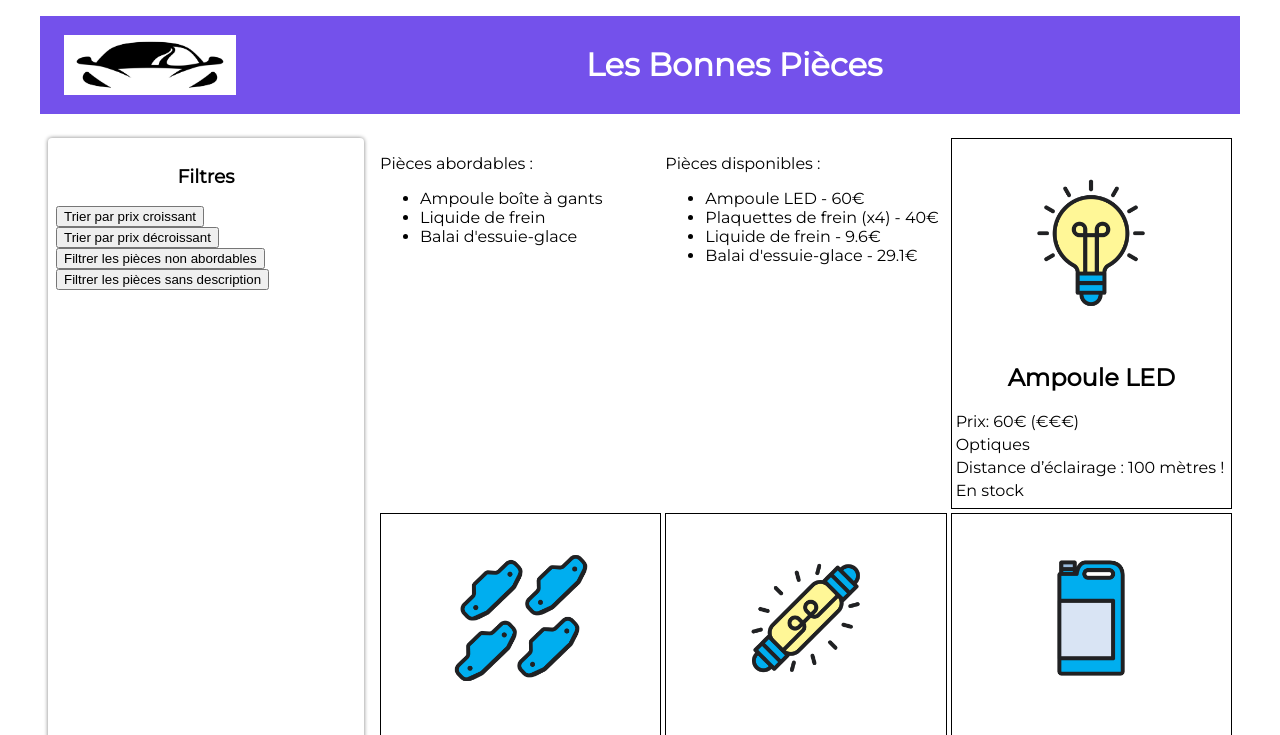
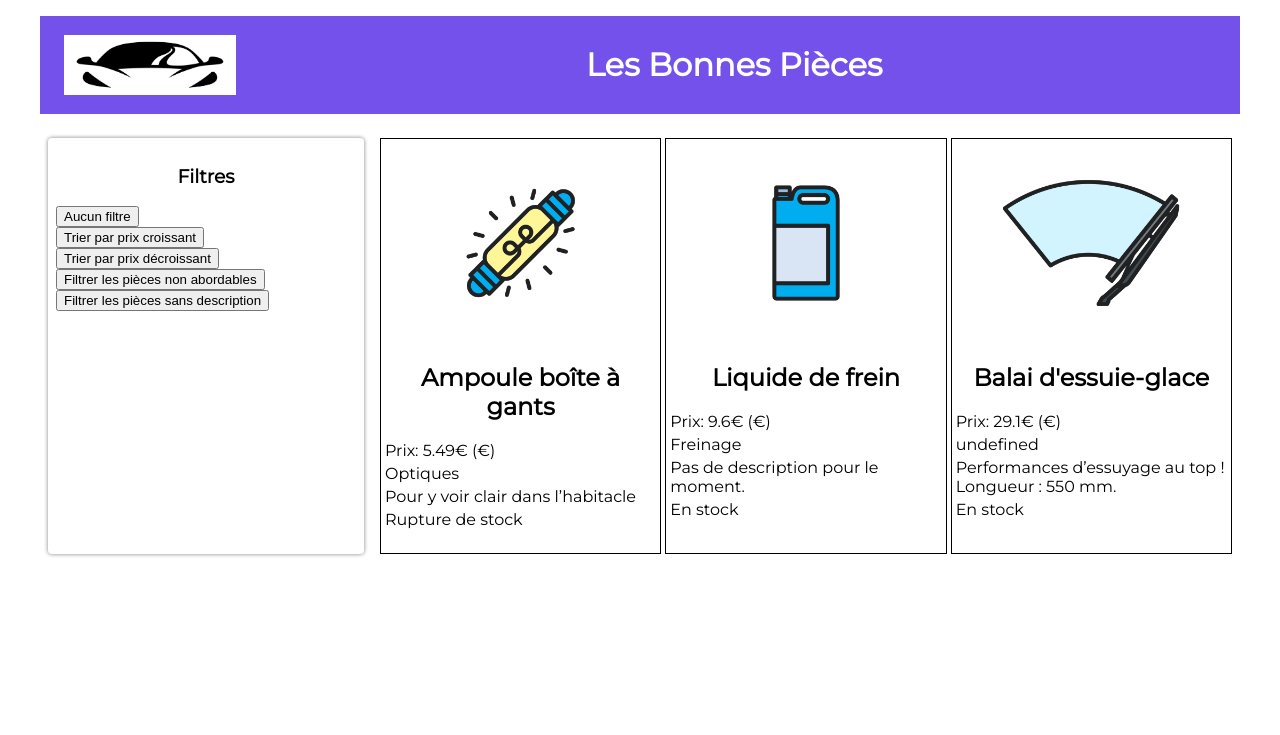
Before and after one commit to Elryon/site-js-les-bonnes-pieces-cours-openclassroom, a website: page index.html in a window 1280 px wide. Both pictures are taken after a click on the button "Filtrer les pièces non abordables". Shown: the top 735 px of the page. Drawn offline with Linux system fonts and the light colour scheme.

Commit message:
creation of the interactivity of the page

```diff
--- a/index.html
+++ b/index.html
@@ -15,6 +15,8 @@
 			<!-- Menu de recherche -->
 			<section class="filtres">
 				<h3>Filtres</h3>
+				<button class="btn-noFilter">Aucun filtre</button>
+				<br>
 				<button class="btn-trier">Trier par prix croissant</button>
 				<br>
 				<button class="btn-trierDecroi">Trier par prix décroissant</button>
@@ -27,10 +29,8 @@
 			<!-- Fiches produits -->
 			<section class="fiches">
 				<div class="abordables">
-					<p>Pièces abordables :</p>
 				</div>
 				<div class="disponible">
-					<p>Pièces disponibles :</p>
 				</div>
 			</section>
 		</main>
--- a/pieces.js
+++ b/pieces.js
@@ -1,6 +1,9 @@
 // Récupération des pièces depuis le fichier JSON
 const reponse = await fetch("pieces-autos.json");
 const pieces = await reponse.json();
+
+//fonction générant la partie article de la page
+function genererPieces(pieces){
 
     //création des fiches articles
     for(let i = 0; i < pieces.length; i++){
@@ -29,6 +32,16 @@ for(let i = 0; i < pieces.length; i++){
         pieceElement.appendChild(descriptionElement);
         pieceElement.appendChild(disponibility);
     }
+};
+
+genererPieces(pieces);
+
+//on annule les filtres et regénère la page d'origine
+const buttonOrigin = document.querySelector(".btn-noFilter");
+buttonOrigin.addEventListener("click",(event)=>{
+    document.querySelector(".fiches").innerHTML="";
+    genererPieces(pieces);
+});
 
 //on trie les pièces par prix croissant
 const boutonTrier = document.querySelector(".btn-trier");
@@ -37,6 +50,8 @@ boutonTrier.addEventListener("click",function(){
     piecesOrdonnees.sort(function(a,b){
         return a.prix-b.prix
     });
+    document.querySelector(".fiches").innerHTML="";
+    genererPieces(piecesOrdonnees);
 });
 
 //on trie les pièces par prix décroissant
@@ -46,6 +61,8 @@ boutonTrierDecroi.addEventListener("click",function(){
     piecesOrdonneesDecroi.sort(function(a,b){
         return b.prix-a.prix
     });
+    document.querySelector(".fiches").innerHTML="";
+    genererPieces(piecesOrdonneesDecroi);
 });
 
 
@@ -55,7 +72,8 @@ boutonFiltrer.addEventListener("click", function(){
     const piecesFiltrees = pieces.filter(function (piece){
         return piece.prix <= 35
     })
-    console.log(piecesFiltrees)
+    document.querySelector(".fiches").innerHTML="";
+    genererPieces(piecesFiltrees);
 });
 
 //on filtre les pièces et enlèvent celles qui n'ont pas de description
@@ -64,8 +82,10 @@ boutonNoDescription.addEventListener("click", function(){
     const piecesDescription = pieces.filter(function (piece){
         return piece.description
     })
-    console.log(piecesDescription)
+    document.querySelector(".fiches").innerHTML="";
+    genererPieces(piecesDescription)
 });
+
 
 //obtention de la liste des noms de pièces dont prix < 35€
 const noms = pieces.map(pieces => pieces.nom);
@@ -75,6 +95,10 @@ for(let i = pieces.length -1; i >= 0; i--){
     }
 };
 
+//création en-téte liste des pièces abordables
+const pAbordable = document.createElement('p');
+pAbordable.innerText = "Pièces abordables";
+
 //crétion liste des pièces dont prix<35€
 const abordablesElements = document.createElement('ul');
 for(let i=0; i<noms.length; i++){
@@ -82,7 +106,7 @@ for(let i=0; i<noms.length; i++){
     nomElement.innerText = noms[i];
     abordablesElements.appendChild(nomElement)
 };
-document.querySelector('.abordables').appendChild(abordablesElements)
+document.querySelector('.abordables').appendChild(pAbordable).appendChild(abordablesElements)
 
 
 //obtention de la liste des pièces disponible et leur prix
@@ -95,12 +119,15 @@ for(let i=pieces.length -1; i>= 0; i--){
     }
 }
 
+//création en-tête des pièces disponibles
+const pDisponible = document.createElement('p');
+pDisponible.innerText = "Pièces disponibles";
 
 //création de la liste des pièces disponibles et leur prix
 const disponibleElement = document.createElement('ul');
 for(let i=0; i<nomsDisponibles.length; i++){
     const nomPrixElement = document.createElement('li');
-    nomPrixElement.innerText = nomsDisponibles[i] +" - "+ prixDisponibles[i]+"€";
+    nomPrixElement.innerText = `${nomsDisponibles[i]} - ${prixDisponibles[i]} €`;
     disponibleElement.appendChild(nomPrixElement);
 }
-document.querySelector(".disponible").appendChild(disponibleElement)
+document.querySelector(".disponible").appendChild(pDisponible).appendChild(disponibleElement);
```
Lines whose indentation alone changed are shown as unchanged.
